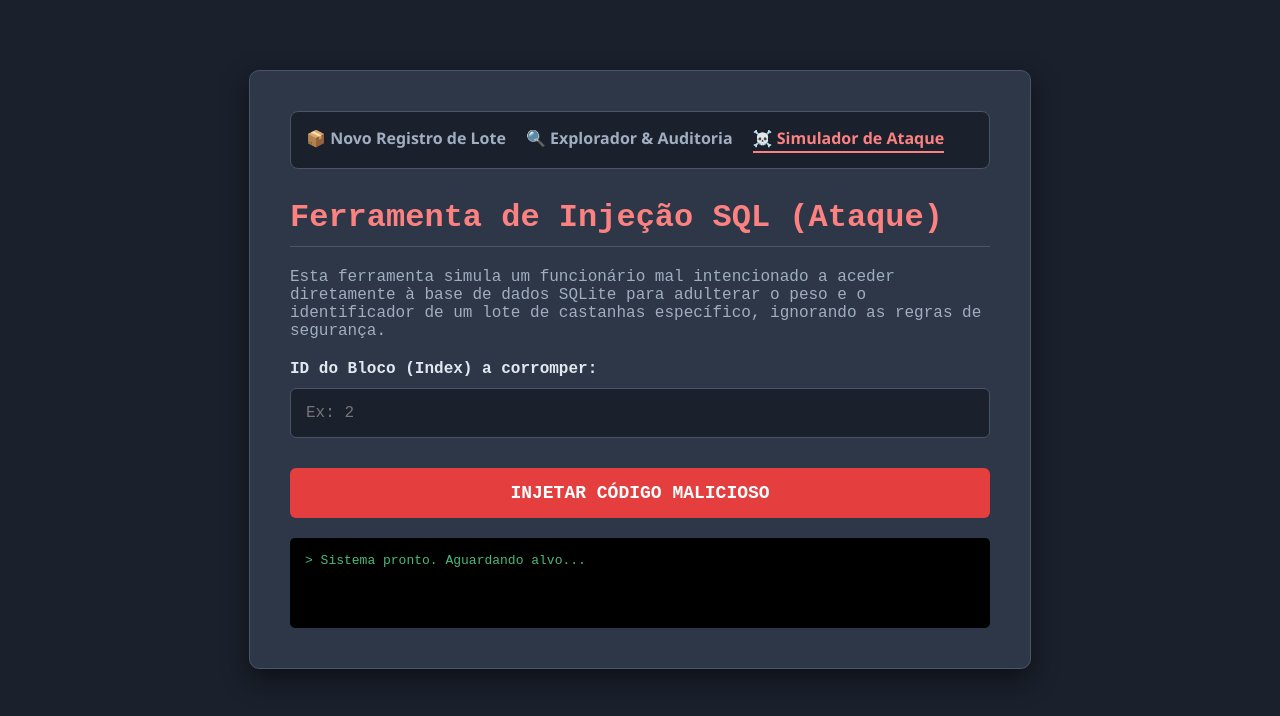
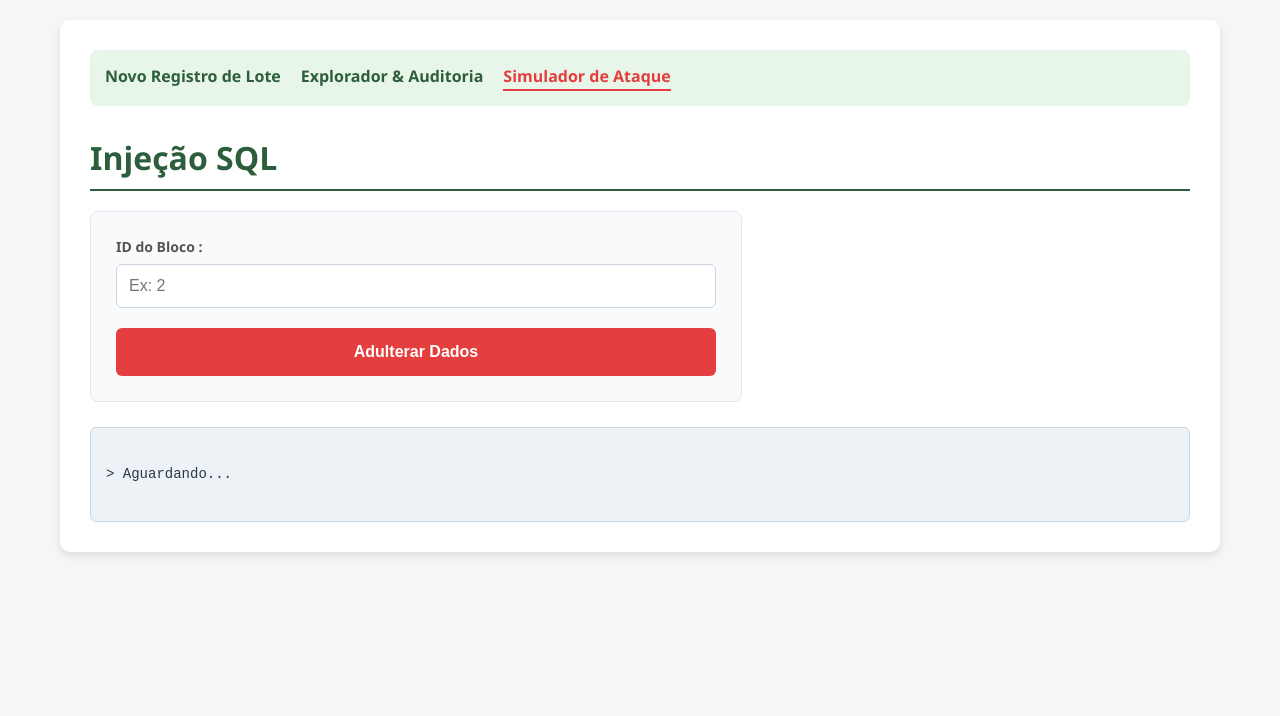
Before and after one commit to ajayecp/Blockchain_Application, a plain HTML site: page frontend-module/test.html in a window 1280 px wide. Drawn offline with Linux system fonts and the light colour scheme; some packages are replaced by stand-ins of ours; a script that the page names is missing.

Commit message:
test integrity hack

```diff
--- a/frontend-module/test.html
+++ b/frontend-module/test.html
@@ -3,49 +3,61 @@
 <head>
     <meta charset="UTF-8">
     <meta name="viewport" content="width=device-width, initial-scale=1.0">
-    <title>Hacker Simulator - Blockchain</title>
+    <title>Simulador de Ataque - Blockchain Castanha</title>
+
     <script src="https://cdn.jsdelivr.net/npm/sweetalert2@11"></script>
+
     <style>
-        body { font-family: 'Courier New', Courier, monospace; background-color: #1a202c; margin: 0; padding: 20px; color: #a0aec0; }
-        .container { max-width: 700px; margin: 50px auto; background: #2d3748; padding: 40px; border-radius: 10px; border: 1px solid #4a5568; box-shadow: 0 10px 25px rgba(0,0,0,0.5); }
+        body { font-family: 'Segoe UI', Tahoma, Geneva, Verdana, sans-serif; background-color: #f4f7f6; margin: 0; padding: 20px; color: #333; }
+        .container { max-width: 1100px; margin: 0 auto; background: white; padding: 30px; border-radius: 10px; box-shadow: 0 4px 8px rgba(0,0,0,0.1); }
 
-        /* Navegação adaptada para Dark Mode */
-        nav { margin-bottom: 30px; padding: 15px; background: #1a202c; border-radius: 8px; display: flex; gap: 20px; border: 1px solid #4a5568; }
-        nav a { text-decoration: none; color: #a0aec0; font-weight: bold; transition: color 0.3s; padding-bottom: 2px; font-family: 'Segoe UI', sans-serif;}
-        nav a:hover { color: #e2e8f0; }
-        .nav-hacker { color: #fc8181; border-bottom: 2px solid #fc8181; }
+        /* Navegação Consistente */
+        nav { margin-bottom: 30px; padding: 15px; background: #e8f5e9; border-radius: 8px; display: flex; gap: 20px; }
+        nav a { text-decoration: none; color: #2c5e3b; font-weight: bold; transition: color 0.3s; padding-bottom: 2px; }
+        nav a:hover { color: #1b3d26; }
+        .active { border-bottom: 2px solid #2c5e3b; }
+        .nav-test { color: #e53e3e; }
+        .nav-test:hover { color: #c53030; }
+        .nav-test.active { border-bottom: 2px solid #e53e3e; } /* Sublinhado vermelho para a aba ativa de ataque */
 
-        h1 { color: #fc8181; margin-top: 0; border-bottom: 1px solid #4a5568; padding-bottom: 10px; }
+        /* Cabeçalhos e Textos */
+        h1 { color: #2c5e3b; margin-top: 0; border-bottom: 2px solid #2c5e3b; padding-bottom: 10px; margin-bottom: 20px; }
+        p { line-height: 1.6; color: #4a5568; margin-bottom: 25px; font-size: 15px; }
 
-        label { display: block; margin-top: 20px; font-weight: bold; color: #e2e8f0; }
-        input { width: 100%; padding: 15px; margin-top: 10px; border: 1px solid #4a5568; border-radius: 6px; background: #1a202c; color: #48bb78; font-size: 16px; font-family: 'Courier New', Courier, monospace; box-sizing: border-box; }
-        input:focus { outline: none; border-color: #fc8181; }
+        /* Formulário de Ataque */
+        .form-container { max-width: 600px; background: #f8fafc; padding: 25px; border-radius: 8px; border: 1px solid #e2e8f0; margin-bottom: 25px; }
+        label { display: block; font-weight: bold; font-size: 14px; color: #555; margin-bottom: 8px; }
+        input[type="number"] { width: 100%; padding: 12px; border: 1px solid #cbd5e0; border-radius: 6px; box-sizing: border-box; font-size: 16px; margin-bottom: 20px; }
+        input[type="number"]:focus { outline: none; border-color: #e53e3e; box-shadow: 0 0 5px rgba(229, 62, 62, 0.3); }
 
-        .btn-hack { background: #e53e3e; color: white; padding: 15px; border: none; width: 100%; font-size: 18px; font-weight: bold; cursor: pointer; border-radius: 6px; margin-top: 30px; transition: background 0.3s; font-family: 'Courier New', Courier, monospace; text-transform: uppercase; }
+        /* Botão Destrutivo */
+        .btn-hack { background: #e53e3e; color: white; border: none; padding: 15px; border-radius: 6px; cursor: pointer; font-weight: bold; font-size: 16px; width: 100%; transition: background 0.3s; }
         .btn-hack:hover { background: #c53030; }
 
-        .terminal-box { background: #000; padding: 15px; border-radius: 5px; margin-top: 20px; color: #48bb78; font-size: 13px; min-height: 60px; }
+        /* Caixa de Log (Antigo Terminal) */
+        .terminal-box { background: #edf2f7; border: 1px solid #cbd5e0; padding: 15px; border-radius: 6px; color: #2d3748; font-family: monospace; font-size: 14px; min-height: 60px; line-height: 1.5; white-space: pre-wrap; }
     </style>
 </head>
 <body>
 
 <div class="container">
     <nav>
-        <a href="index.html">📦 Novo Registro de Lote</a>
-        <a href="history.html">🔍 Explorador & Auditoria</a>
-        <a href="hacker.html" class="nav-hacker">☠️ Simulador de Ataque</a>
+        <a href="index.html"> Novo Registro de Lote</a>
+        <a href="history.html"> Explorador & Auditoria</a>
+        <a href="test.html" class="nav-test active"> Simulador de Ataque</a>
     </nav>
 
-    <h1>Ferramenta de Injeção SQL (Ataque)</h1>
-    <p>Esta ferramenta simula um funcionário mal intencionado a aceder diretamente à base de dados SQLite para adulterar o peso e o identificador de um lote de castanhas específico, ignorando as regras de segurança.</p>
+    <h1>Injeção SQL </h1>
 
-    <label>ID do Bloco (Index) a corromper:</label>
-    <input type="number" id="bloco_index" placeholder="Ex: 2" min="2">
+    <div class="form-container">
+        <label>ID do Bloco :</label>
+        <input type="number" id="bloco_index" placeholder="Ex: 2" min="2">
 
-    <button class="btn-hack" onclick="executarAtaque()">Injetar Código Malicioso</button>
+        <button class="btn-hack" onclick="executarAtaque()">Adulterar Dados</button>
+    </div>
 
     <div class="terminal-box" id="terminal">
-        > Sistema pronto. Aguardando alvo...
+> Aguardando...
     </div>
 </div>
 
@@ -57,7 +69,7 @@
         const terminal = document.getElementById('terminal');
 
         if (!blocoIndex || blocoIndex < 2) {
-            terminal.innerHTML = "> Erro: Selecione um bloco válido (Mínimo: 2). O bloco Gênesis (1) não deve ser corrompido.";
+            terminal.innerHTML = "> Erro: Selecione um bloco válido (Mínimo: 2).\n> O bloco Gênesis (1) é fundacional e não deve ser corrompido.";
             return;
         }
 
@@ -71,13 +83,13 @@
             const data = await response.json();
 
             if (response.ok) {
-                terminal.innerHTML = `> SUCESSO!\n> ${data.alerta}\n> Vá à aba de Histórico e execute a auditoria para ver a falha de segurança.`;
-                Swal.fire({ icon: 'warning', title: 'Adulteração Concluída', text: 'Base de dados corrompida. Teste a auditoria agora!', confirmButtonColor: '#000' });
+                terminal.innerHTML = `> SUCESSO DA OPERAÇÃO!\n> ${data.alerta}\n> Navegue até à aba "Explorador & Auditoria" e execute a validação para visualizar a quebra da cadeia.`;
+                Swal.fire({ icon: 'warning', title: 'Adulteração Concluída', text: 'Base de dados corrompida com sucesso. Teste a auditoria agora!', confirmButtonColor: '#e53e3e' });
             } else {
                 terminal.innerHTML = `> Falha no ataque: ${data.detail}`;
             }
         } catch (error) {
-            terminal.innerHTML = "> Erro Crítico: Não foi possível contactar o servidor backend. O Uvicorn está rodando?";
+            terminal.innerHTML = "> Erro Crítico: Não foi possível contactar o servidor backend. O Uvicorn está a correr?";
         }
     }
 </script>
```
Also changed, not shown: frontend-module/history.html (+4 -4 lines), frontend-module/index.html (+5 -5 lines).
